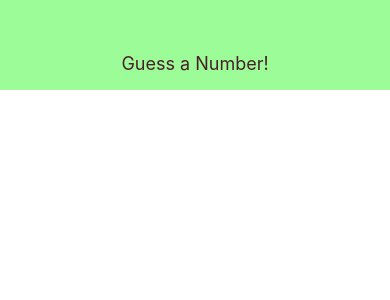
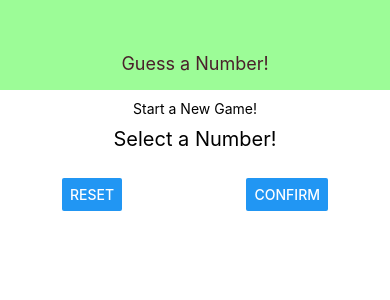
Before and after one commit to marutha/rn-gan, a React Native app: screen / in a window 390 px wide. Shown: the top 300 px of the page. Built offline with nearby package versions, Linux system fonts and the light colour scheme.

Commit message:
Add start game screen

```diff
--- a/App.js
+++ b/App.js
@@ -2,11 +2,13 @@
 import { StyleSheet, Text, View } from 'react-native';
 
 import Header from './Components/Header';
+import StartGameScreen from './Screens/StartGame';
 
 export default function App() {
   return (
     <View style={styles.screen}>
       <Header title="Guess a Number!"/>
+      <StartGameScreen />
     </View>
   );
 }
--- a/Screens/StartGame.js
+++ b/Screens/StartGame.js
@@ -0,0 +1,43 @@
+import React from 'react';
+import { View, Text, StyleSheet, TextInput, Button } from 'react-native';
+
+const StartGame = props => {
+  return (
+    <View style={styles.screen}>
+      <Text>Start a New Game!</Text>
+      <View style={styles.inputContainer}>
+        <Text style={styles.title}>Select a Number!</Text>
+        <TextInput/>
+        <View style={styles.buttonContainer}>
+          <Button title="Reset" />
+          <Button title="Confirm" />
+        </View>
+      </View>
+    </View>
+  )
+}
+
+const styles = StyleSheet.create({
+  screen: {
+    flex: 1,
+    padding: 10,
+    alignItems: 'center',
+  },
+  title: {
+    fontSize: 20,
+    marginVertical: 10,
+  },
+  inputContainer: {
+    width: 300,
+    maxWidth: '80%',
+    alignItems: 'center',
+  },
+  buttonContainer: {
+    flexDirection: 'row',
+    width: '100%',
+    paddingHorizontal: 15,
+    justifyContent: 'space-between'
+  }
+});
+
+export default StartGame
```
